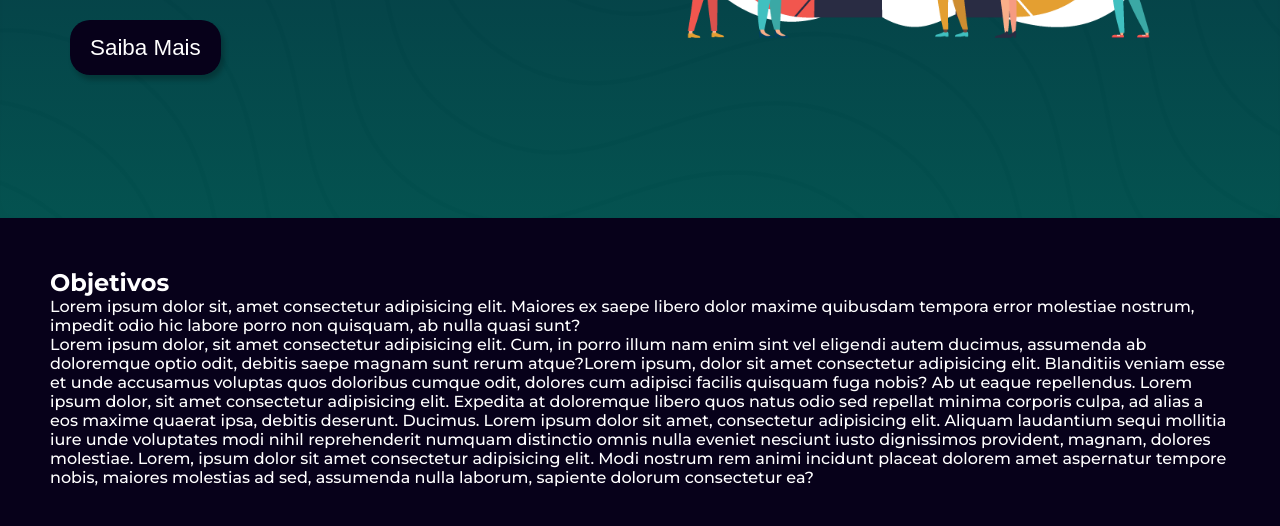
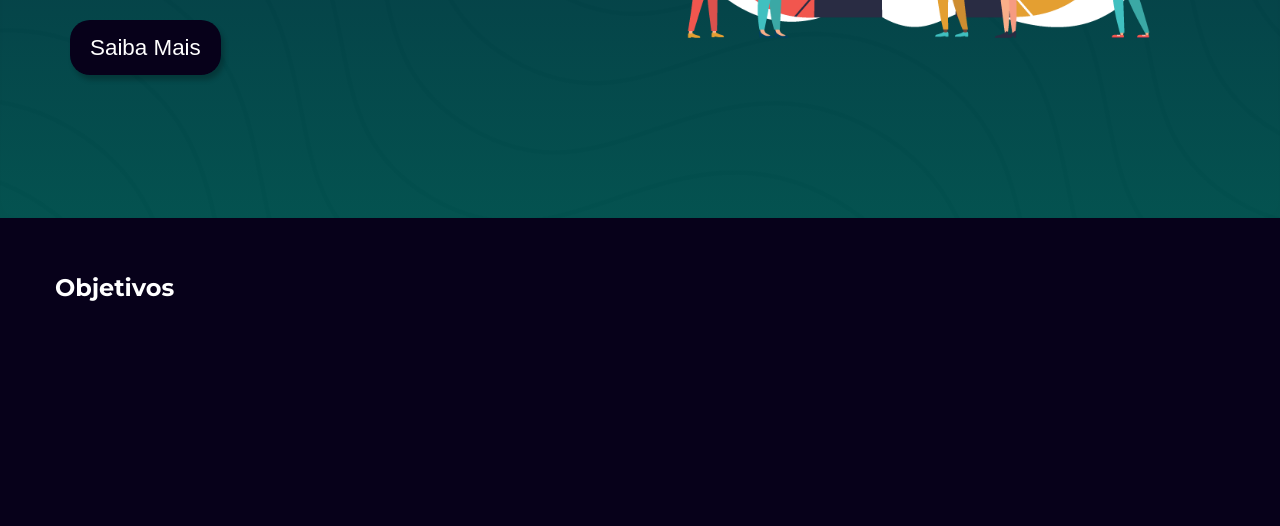
Before and after one commit to EltonYoshi/ods-website, a plain HTML site: page index.html in a window 1280 px wide. Shown: the part 582-1108 px from the top of the page. After the commit the page ends 958 px from the top, so only its background shows below. Drawn offline with Linux system fonts and the light colour scheme; a web font is replaced by a local one.

Commit message:
:lipstick: feat: Estilizaçao CSS da pagina d introducao

```diff
--- a/index.html
+++ b/index.html
@@ -55,8 +55,11 @@
 
         <h1>Objetivos</h1>
 
-        <p>Lorem ipsum dolor sit, amet consectetur adipisicing elit. Maiores ex saepe libero dolor maxime quibusdam tempora error molestiae nostrum, impedit odio hic labore porro non quisquam, ab nulla quasi sunt?</p>
-        <p>Lorem ipsum dolor, sit amet consectetur adipisicing elit. Cum, in porro illum nam enim sint vel eligendi autem ducimus, assumenda ab doloremque optio odit, debitis saepe magnam sunt rerum atque?Lorem ipsum, dolor sit amet consectetur adipisicing elit. Blanditiis veniam esse et unde accusamus voluptas quos doloribus cumque odit, dolores cum adipisci facilis quisquam fuga nobis? Ab ut eaque repellendus. Lorem ipsum dolor, sit amet consectetur adipisicing elit. Expedita at doloremque libero quos natus odio sed repellat minima corporis culpa, ad alias a eos maxime quaerat ipsa, debitis deserunt. Ducimus. Lorem ipsum dolor sit amet, consectetur adipisicing elit. Aliquam laudantium sequi mollitia iure unde voluptates modi nihil reprehenderit numquam distinctio omnis nulla eveniet nesciunt iusto dignissimos provident, magnam, dolores molestiae. Lorem, ipsum dolor sit amet consectetur adipisicing elit. Modi nostrum rem animi incidunt placeat dolorem amet aspernatur tempore nobis, maiores molestias ad sed, assumenda nulla laborum, sapiente dolorum consectetur ea?</p>
+        <div>
+            <img src="" alt="">
+            <h2></h2>
+            <p></p>
+        </div>
     </section>
 </body>
 </html>
--- a/styles/geral.css
+++ b/styles/geral.css
@@ -128,5 +128,5 @@ padding-right: 100px;
 
 /*=== objectives ===*/
 .objs{
-    padding: 50px;
+    padding: 55px;
 }
```
